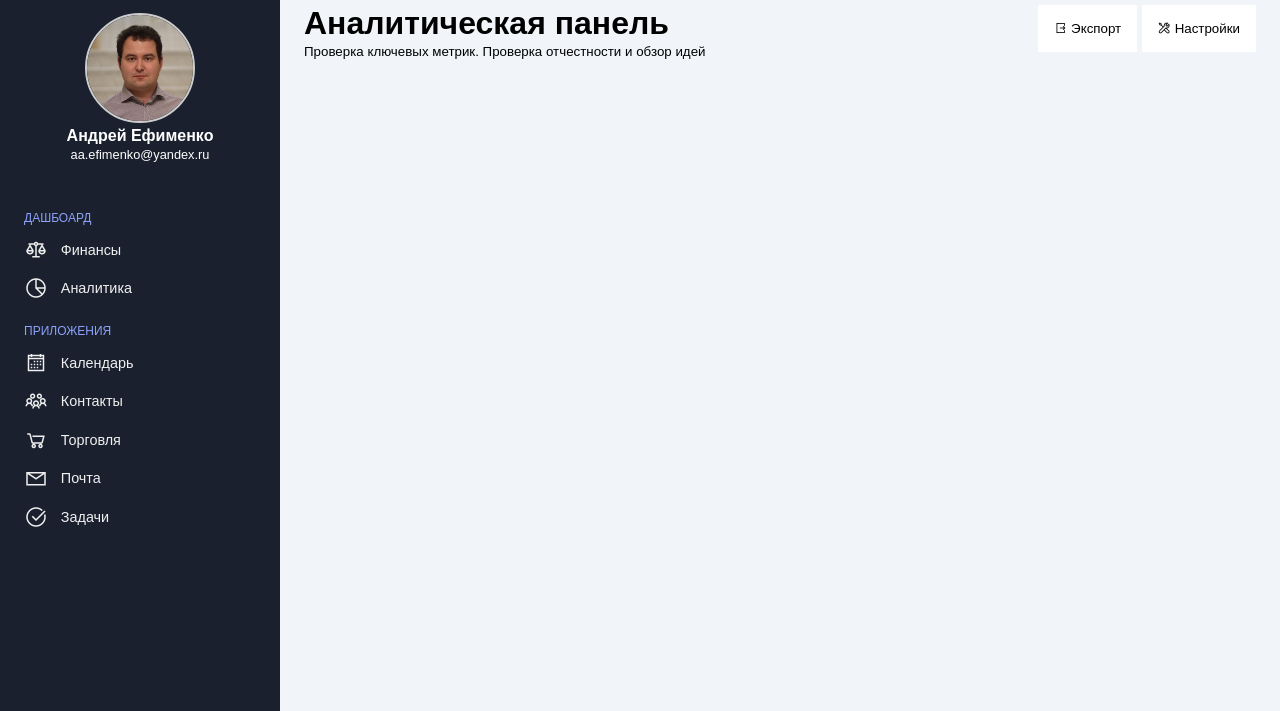
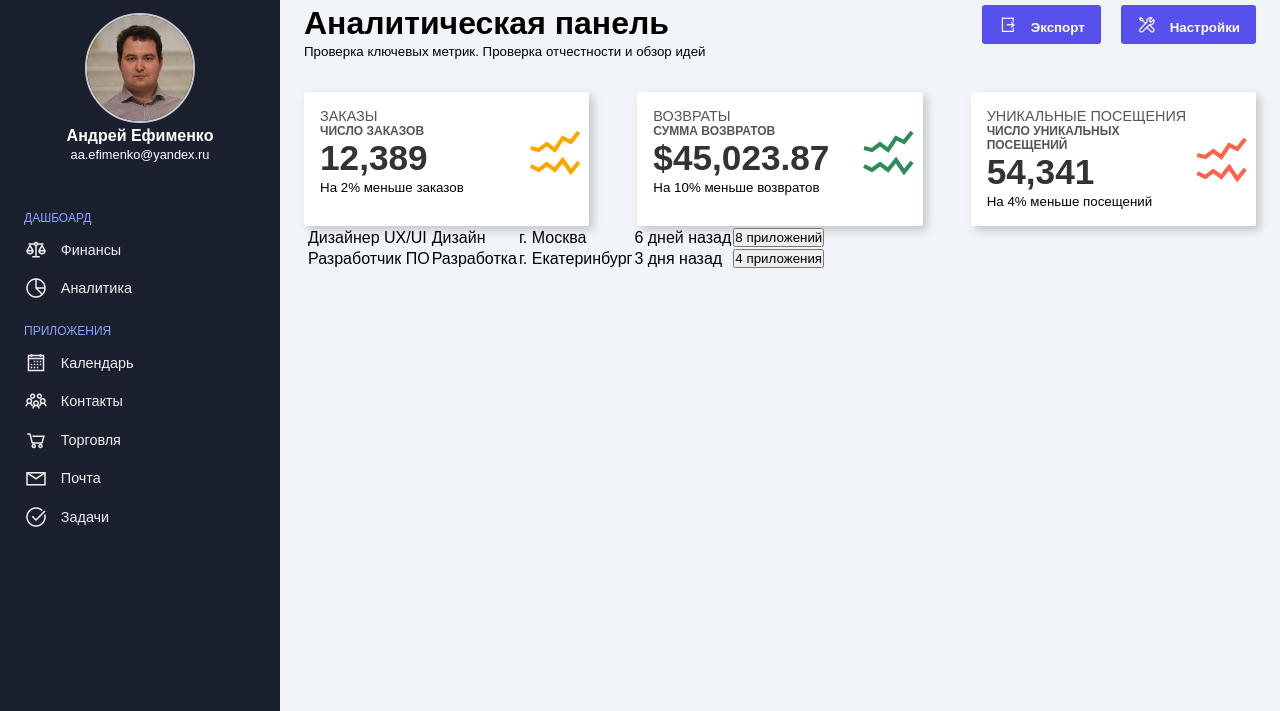
Before and after one commit to smileperez/test-panel-02, a plain HTML site: page index.html in a window 1280 px wide. Shown: the part 89-800 px from the top of the page. Drawn offline with nearby package versions, Linux system fonts and the light colour scheme.

Commit message:
common progress

```diff
--- a/css/style.css
+++ b/css/style.css
@@ -133,15 +133,75 @@
     justify-content: space-between;
 }
 
-.header-actions button{
+.header-actions button {
     outline: none;
+    color: white;
+    background: #5850ec;
+    border: none;
+    border-radius: 3px;
+    padding: .6rem 1rem;
+    margin-left: 1rem;
+    font-weight: 600;
+}
+
+.header-actions button span{
+    font-size: 1.2rem;
+    margin-right: .6rem;
+}
+
+.cards {
+    display: grid;
+    grid-template-columns: repeat(3, 1fr);
+    grid-gap: 3rem;
+    margin-top: 2rem;
+}
+
+.card-single {
     background: white;
-    border: none;
     padding: 1rem;
+    box-shadow: 4px 4px 10px rgba(0,0,0, 0.2);
+    border-radius: 2px;
+}
+
+.card-flex {
+    display: grid;
+    grid-template-columns: 80% auto;
+    align-items: center;
+}
+
+.card-header {
+    display: block;
+    text-transform: uppercase;
+    color: #555;
+    font-size: .9rem;
+}
+
+.card-header small {
+    font-weight: 600;
+    color: #555;
+    display: block;
+}
+
+.card-info h2 {
+    font-size: 2.2rem;
+    color: #333;
+}
+
+.card-chart span {
+    font-size: 4rem;
+}
+
+.card-chart.success span {
+    color: seagreen;
+}
+
+.card-chart.danger span {
+    color: tomato;
+}
+
+.card-chart.warning span {
+    color: orange;
 }
 
 
-
-
-
 @import url('https://fonts.googleapis.com/css2?family=Poppins:wght@300;400;500;600;700&display=swap');
--- a/index.html
+++ b/index.html
@@ -121,6 +121,93 @@
                         </button>
                     </div>
                 </div>
+
+                <div class="cards">
+                    <div class="card-single">
+                        <div class="card-flex">
+                            <div class="card-info">
+                                <div class="card-header">
+                                    <span>Заказы</span>
+                                    <small>Число заказов</small>
+                                </div>
+                                <h2>12,389</h2>
+                                <small>На 2% меньше заказов</small>
+                            </div>
+                            <div class="card-chart warning">
+                                <span class="las la-chart-line"></span>
+                            </div>
+                        </div>
+                    </div>
+
+                    <div class="card-single">
+                        <div class="card-flex">
+                            <div class="card-info">
+                                <div class="card-header">
+                                    <span>Возвраты</span>
+                                    <small>Сумма возвратов</small>
+                                </div>
+                                <h2>$45,023.87</h2>
+                                <small>На 10% меньше возвратов</small>
+                            </div>
+                            <div class="card-chart success">
+                                <span class="las la-chart-line"></span>
+                            </div>
+                        </div>
+                    </div>
+
+                    <div class="card-single">
+                        <div class="card-flex">
+                            <div class="card-info">
+                                <div class="card-header">
+                                    <span>Уникальные посещения</span>
+                                    <small>Число уникальных посещений</small>
+                                </div>
+                                <h2>54,341</h2>
+                                <small>На 4% меньше посещений</small>
+                            </div>
+                            <div class="card-chart danger">
+                                <span class="las la-chart-line"></span>
+                            </div>
+                        </div>
+                    </div>
+                </div>
+
+                <div class="job-grid">
+                    <div class="analitics-card">
+
+                    </div>
+
+                    <div class="jobs">
+                        <table>
+                            <tbody>
+                                <tr>
+                                    <td>
+                                        <span class="indicator"></span>
+                                    </td>
+                                    <td>Дизайнер UX/UI</td>
+                                    <td>Дизайн</td>
+                                    <td>г. Москва</td>
+                                    <td>6 дней назад</td>
+                                    <td>
+                                        <button>8 приложений</button>
+                                    </td>
+                                </tr>
+                                <tr>
+                                    <td>
+                                        <span class="indicator"></span>
+                                    </td>
+                                    <td>Разработчик ПО</td>
+                                    <td>Разработка</td>
+                                    <td>г. Екатеринбург</td>
+                                    <td>3 дня назад</td>
+                                    <td>
+                                        <button>4 приложения</button>
+                                    </td>
+                                </tr>
+                            </tbody>
+                        </table>
+                    </div>
+                </div>
             </main>
         </div>
     </body>
```
